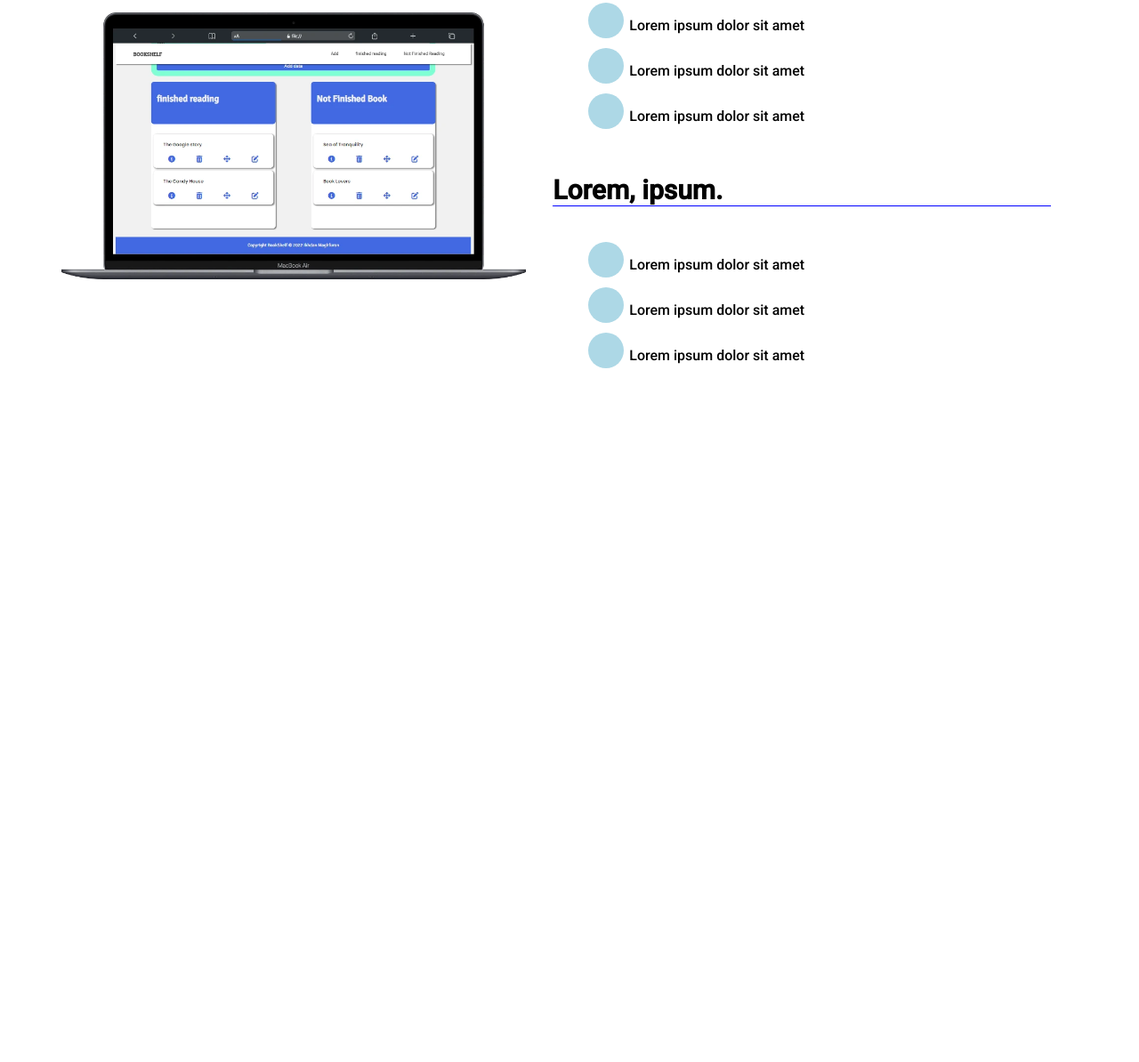
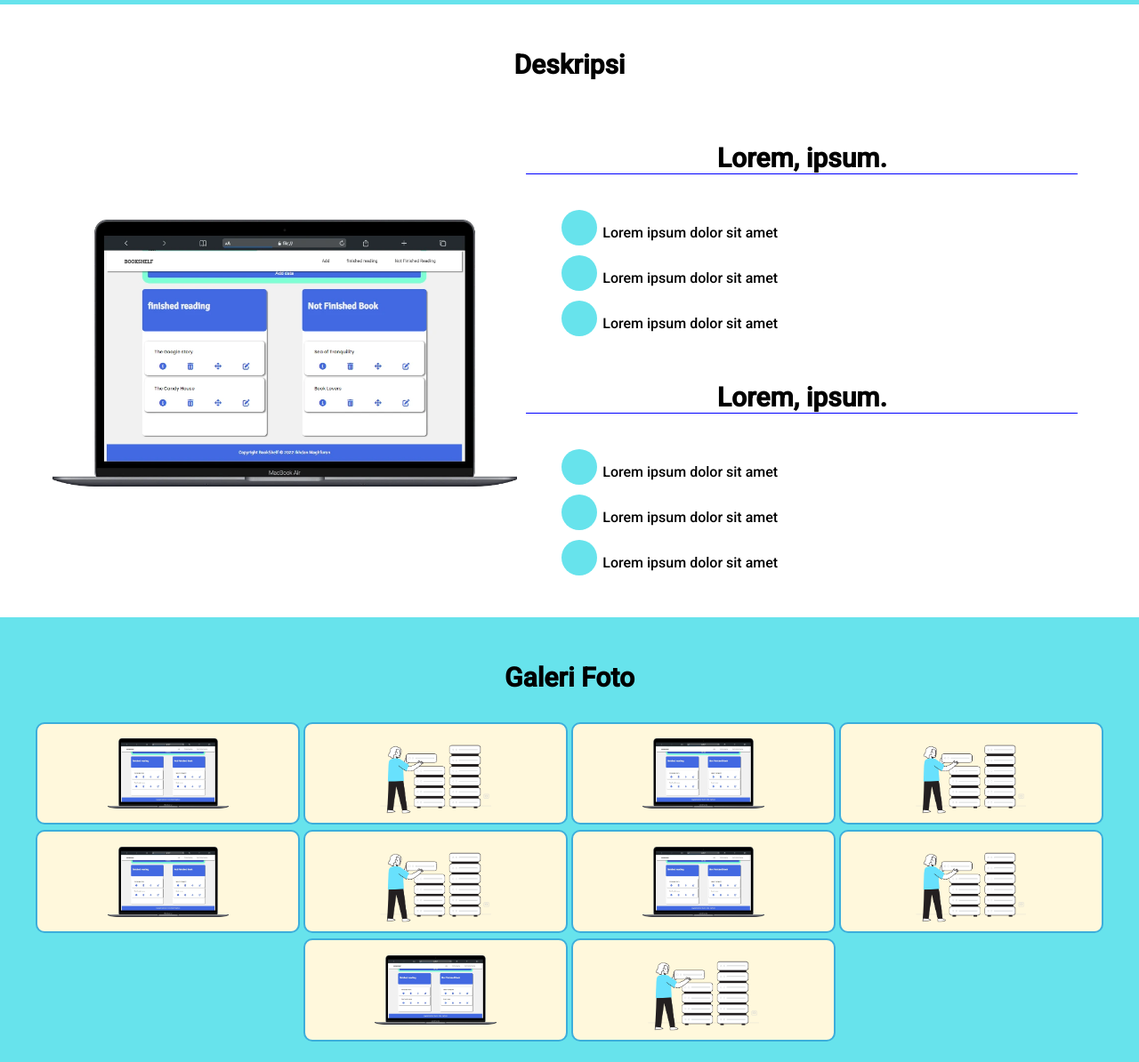
Before and after one commit to ihdangroup/landingpage, a plain HTML site: page index.html in a window 1280 px wide. Shown: the part 823-2017 px from the top of the page at 89% size. Before the commit the page ends 1284 px from the top, so only its background shows below. Drawn offline with Linux system fonts and the light colour scheme.

Commit message:
menmabhkan galeri fotot

```diff
--- a/index.html
+++ b/index.html
@@ -14,23 +14,22 @@
                 <div class="nav-brand">
                     <h4>LOGO</h4>
                 </div>
-                <div class="nav-items">
-                    <a href="" class="nav-list">Home</a>
-                    <a href="" class="nav-list">About</a>
-                    <a href="" class="nav-list">Contact</a>
-                </div>
             </nav>
         </section>
         <section id="header">
             <div class="wraper">
                 <div class="welcome">
-                    <h2>Lorem ipsum dolor sit amet consectetur adipisicing elit. Aliquid?</h2>
+                    <h2> <span>Lorem iadipisicing psumelit. Aliquid?</span>dolor sit amet consectetur </h2>
                     <p>Lorem ipsum dolor, sit amet consectetur adipisicing elit. Ipsam harum, quam eos aperiam molestias distinctio illum totam voluptate tenetur nostrum natus doloremque, quis dicta sint! Quo sed laborum nam autem!</p>
                 </div>
                 <img src="asset/data1.png" width="500px" height="300px" alt="database">
             </div>
         </section>
         <section id="keunggulan">
+            <div class="judul2">
+                <h3>Keunggulan</h3>
+            </div>
+            <div class="container2">
                 <div class="row">
                     <div class="card">
                         <div class="icons">
@@ -54,8 +53,14 @@
                         <p>Lorem ipsum dolor sit amet consectetur adipisicing elit. Doloremque, odit iure!</p>
                     </div>
                 </div>
+            </div>
+
+
         </section>
         <section id="laptop">
+            <div class="judul2">
+                <h3>Deskripsi</h3>
+            </div>
             <div class="spek">
                 <div class="image">
                     <img src="asset/bookshelf.webp" width="400px" height="300px" alt="database">
@@ -95,7 +100,45 @@
                             </li>
                         </ul>
                     </div>
-
+                </div>
+            </div>
+        </section>
+        <section id="album">
+            <div class="judul2">
+                <h3>Galeri Foto</h3>
+            </div>
+            <div class="galeri">
+                <div class="foto">
+                    <div class="bingkai">
+                        <img src="asset/bookshelf.webp" alt="">
+                    </div>
+                    <div class="bingkai">
+                        <img src="asset/data1.png" alt="">
+                    </div>
+                    <div class="bingkai">
+                        <img src="asset/bookshelf.webp" alt="">
+                    </div>
+                    <div class="bingkai">
+                        <img src="asset/data1.png" alt="">
+                    </div>
+                    <div class="bingkai">
+                        <img src="asset/bookshelf.webp" alt="">
+                    </div>
+                    <div class="bingkai">
+                        <img src="asset/data1.png" alt="">
+                    </div>
+                    <div class="bingkai">
+                        <img src="asset/bookshelf.webp" alt="">
+                    </div>
+                    <div class="bingkai">
+                        <img src="asset/data1.png" alt="">
+                    </div>
+                    <div class="bingkai">
+                        <img src="asset/bookshelf.webp" alt="">
+                    </div>
+                    <div class="bingkai">
+                        <img src="asset/data1.png" alt="">
+                    </div>
                 </div>
             </div>
         </section>
--- a/style.css
+++ b/style.css
@@ -10,17 +10,8 @@ body {
 }
 nav {
     display: flex;
-    justify-content: space-around;
     align-items: center;
-}
-.nav-items {
-    width: 25%;
-    display: flex;
-    justify-content: space-around;
-}
-.nav-list {
-    text-decoration: none;
-    color: #333;
+    justify-content: center;
 }
 #header {
     padding: 20px 5%;
@@ -35,14 +26,31 @@ img {
 .welcome {
     width: 50%;
 }
+.welcome p{
+    font-size: 20px;
+}
 .welcome h2 {
     font-size: 3rem;
+    color:rgb(103, 227, 236) ;
 }
-#keunggulan {
+.welcome span {
+    color: #333;
+}
+#keunggulan, #album {
+    background-color:rgb(103, 227, 236);
+    padding: 20px;
+}
+.container2 {
     display: flex;
     justify-content: center;
-    background-color:rgb(216, 211, 211);
-    padding: 20px;
+}
+.judul2 {
+    text-align: center;
+
+}
+.judul2 h3 {
+    font-size: 30px;
+    font-weight: bold;
 }
 .row {
     display: flex;
@@ -55,7 +63,7 @@ img {
 }
 .icon {
     width: 40px;
-    background-color: lightblue;
+    background-color:rgb(103, 227, 236) ;
     height: 40px;
     border-radius: 50%;
 }
@@ -91,12 +99,11 @@ img {
 .lorem {
     display: inline;
     width: 50%;
-}
-.list {
-    padding: 0 30px;
+    padding: 0px 10px;
 }
 .list h4 {
     border-bottom: 1px solid blue;
+    text-align: center;
 }
 .image {
     display: flex;
@@ -104,6 +111,23 @@ img {
 }
 .image img {
     width: 100%;
+}
+.foto {
+    display: flex;
+    flex-wrap: wrap;
+    justify-content: center;
+    width: 100%;
+}
+.bingkai {
+    background-color: cornsilk;
+    max-width: 22%;
+    margin: 3px 2px;
+    display: flex;
+    justify-content: center;
+    align-items: center;
+    padding: 10px;
+    border-radius: 10px;
+    border: 2px solid rgb(60, 174, 219);
 }
 @media screen and (max-width: 700px) {
     .nav-items {
@@ -134,4 +158,7 @@ img {
     .spek {
         display: inline;
     }
+    .bingkai {
+        max-width: 40%;
+    }
 }
```
Also changed, not shown: index2.html (deleted, +0 -12 lines). Lines whose indentation alone changed are shown as unchanged.
